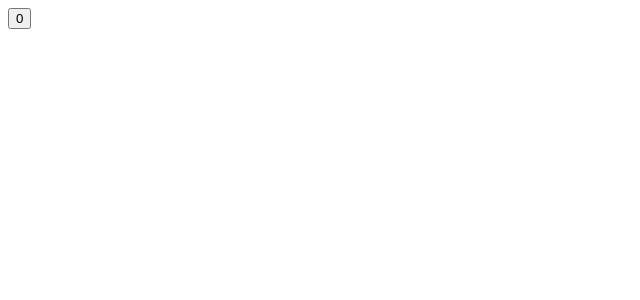
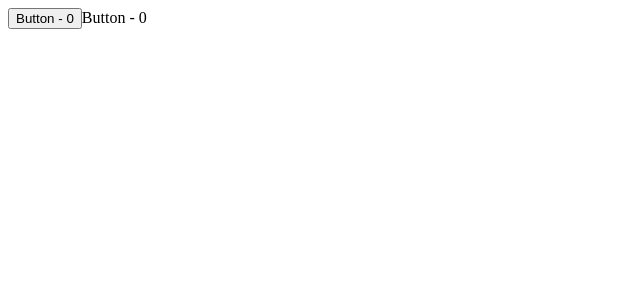
Before and after one commit to YYL0505/es6-react-setup, a React app: page / in a window 1280 px wide. Shown: the top 300 px of the page, without its empty margins (0-640 px from the left). Built offline with nearby package versions, Linux system fonts and the light colour scheme.

Commit message:
YL - user InnerComponent to init different components with same action.

```diff
--- /dev/null
+++ b/AppHighOrder.js
@@ -0,0 +1,65 @@
+import React from 'react';
+import ReactDOM from 'react-dom';
+
+let Mixin = InnerComponent => class extends React.Component {
+    constructor() {
+        super();
+        this.state = {
+            val: 0,
+        };
+        this.update = this.update.bind(this);
+    }
+
+    update() {
+        this.setState({
+            val: this.state.val + 1,
+        });
+    }
+
+    componentWillMount() {
+        console.log("will mount");
+    }
+
+    componentDidMount() {
+        console.log("mounted");
+    }
+
+    render() {
+        return <InnerComponent
+            update={this.update}
+            {...this.state}
+            {...this.props}/>
+    }
+};
+
+const Button = (props) =>
+    <button onClick={props.update}>
+        {props.txt} - {props.val}
+    </button>
+
+const Label = (props) =>
+    <label onMouseMove={props.update}>
+        {props.txt} - {props.val}
+    </label>
+
+let ButtonMixed = Mixin(Button);
+let LabelMixed = Mixin(Label);
+
+class AppHighOrder extends React.Component {
+
+    render() {
+        return (
+            <div>
+                <ButtonMixed txt="Button"/>
+                <LabelMixed txt="Button"/>
+            </div>
+
+        );
+    }
+}
+
+AppHighOrder.defaultProps = {
+    txt: 'button',
+}
+
+export default AppHighOrder
--- a/main.js
+++ b/main.js
@@ -4,8 +4,9 @@
 import AppProps from './AppProps'
 import AppMount from './AppMount'
 import AppLifeCycleUpdate from './AppLifeCycleUpdate'
+import AppHighOrder from './AppHighOrder'
 
 ReactDOM.render(
-    <AppLifeCycleUpdate />,
+    <AppHighOrder />,
     document.getElementById('app')
 );
```
